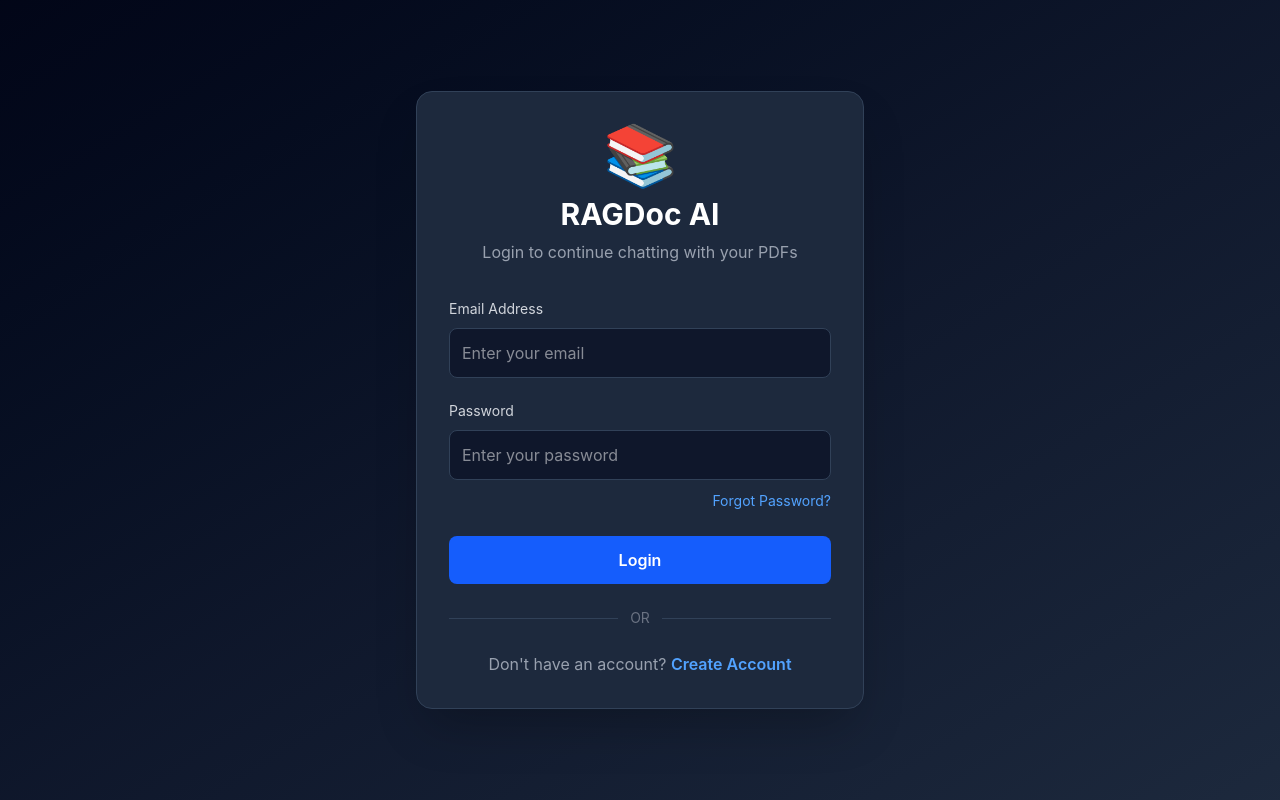
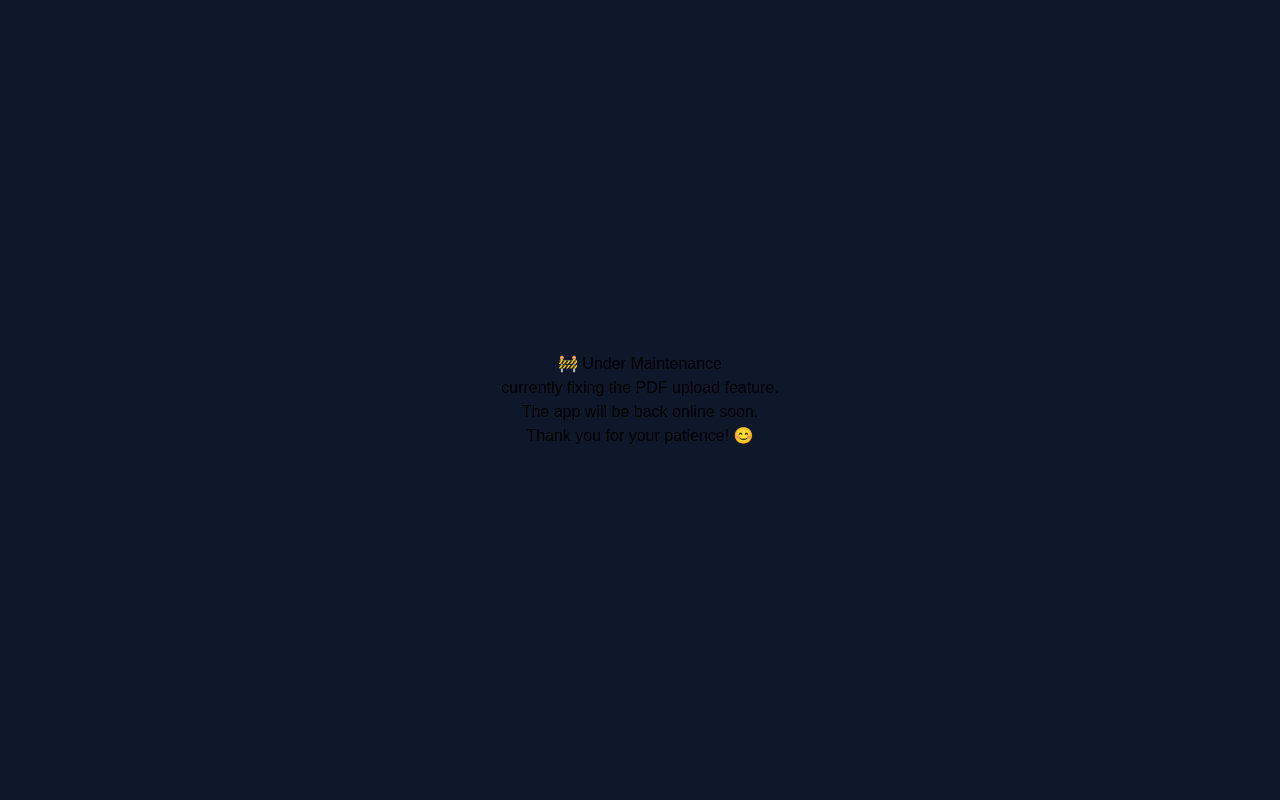
Before and after one commit to Manojkb2005/ragdoc-ai, a React (Vite) app in the folder ragdoc-ai/client/: page / in a window 1280 px wide. Built offline with nearby package versions, Linux system fonts and the light colour scheme; no server answers.

Commit message:
Temporarily enable maintenance page

```diff
--- a/ragdoc-ai/client/src/App.jsx
+++ b/ragdoc-ai/client/src/App.jsx
@@ -1,96 +1,26 @@
-import { BrowserRouter, Routes, Route } from "react-router-dom";
-
-import Login from "./pages/Login";
-import Signup from "./pages/Signup";
-import ForgotPassword from "./pages/ForgotPassword";
-import VerifyOTP from "./pages/VerifyOTP";
-import ResetPassword from "./pages/ResetPassword";
-
-import Dashboard from "./pages/Dashboard";
-import Upload from "./pages/Upload";
-import Chat from "./pages/Chat";
-import Documents from "./pages/Documents";
-import Profile from "./pages/Profile";
-
-import ProtectedRoute from "./components/ProtectedRoute";
-
 function App() {
   return (
-    <BrowserRouter>
-      <Routes>
-
-        {/* Public Routes */}
-
-        <Route path="/" element={<Login />} />
-
-        <Route path="/login" element={<Login />} />
-
-        <Route path="/signup" element={<Signup />} />
-
-        <Route
-          path="/forgot-password"
-          element={<ForgotPassword />}
-        />
-
-        <Route
-          path="/verify-otp"
-          element={<VerifyOTP />}
-        />
-
-        <Route
-          path="/reset-password"
-          element={<ResetPassword />}
-        />
-
-        {/* Protected Routes */}
-
-        <Route
-          path="/dashboard"
-          element={
-            <ProtectedRoute>
-              <Dashboard />
-            </ProtectedRoute>
-          }
-        />
-
-        <Route
-          path="/upload"
-          element={
-            <ProtectedRoute>
-              <Upload />
-            </ProtectedRoute>
-          }
-        />
-
-        <Route
-          path="/chat"
-          element={
-            <ProtectedRoute>
-              <Chat />
-            </ProtectedRoute>
-          }
-        />
-
-        <Route
-          path="/documents"
-          element={
-            <ProtectedRoute>
-              <Documents />
-            </ProtectedRoute>
-          }
-        />
-
-        <Route
-          path="/profile"
-          element={
-            <ProtectedRoute>
-              <Profile />
-            </ProtectedRoute>
-          }
-        />
-
-      </Routes>
-    </BrowserRouter>
+    <div
+      style={{
+        display: "flex",
+        justifyContent: "center",
+        alignItems: "center",
+        height: "100vh",
+        fontFamily: "Arial",
+        textAlign: "center",
+        padding: "20px",
+      }}
+    >
+      <div>
+        <h1>🚧 Under Maintenance</h1>
+        <p>
+          currently fixing the PDF upload feature.
+          <br />
+          The app will be back online soon.
+        </p>
+        <p>Thank you for your patience! 😊</p>
+      </div>
+    </div>
   );
 }
 
```
